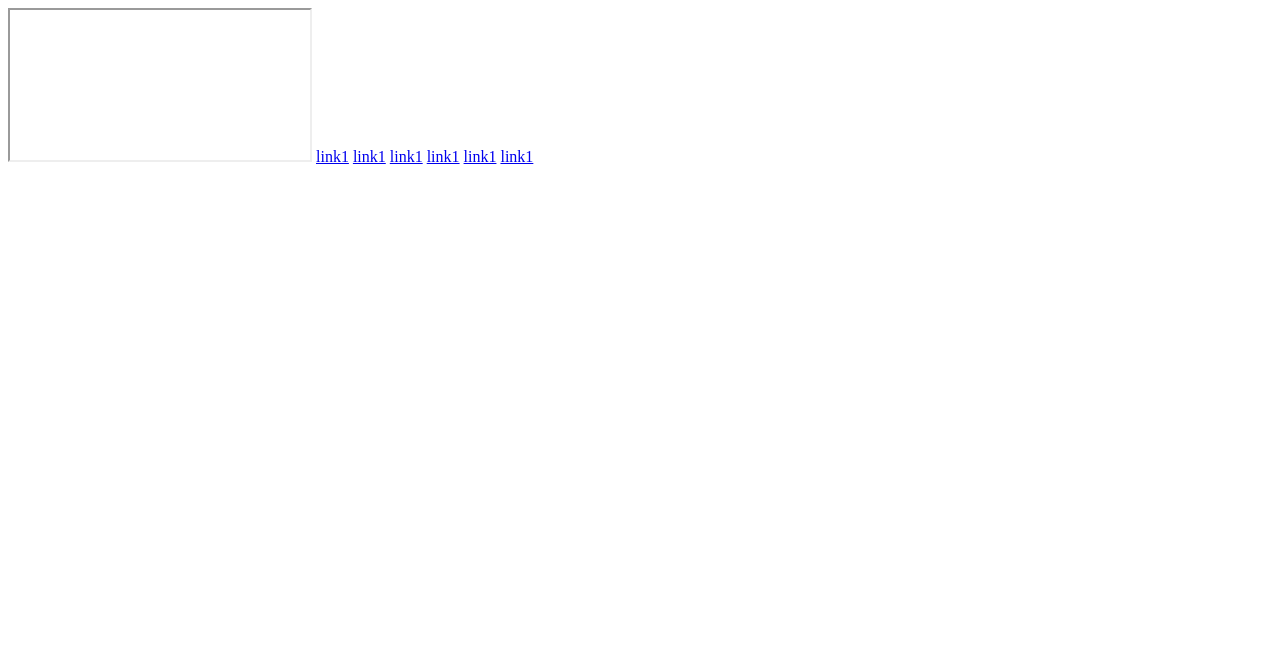
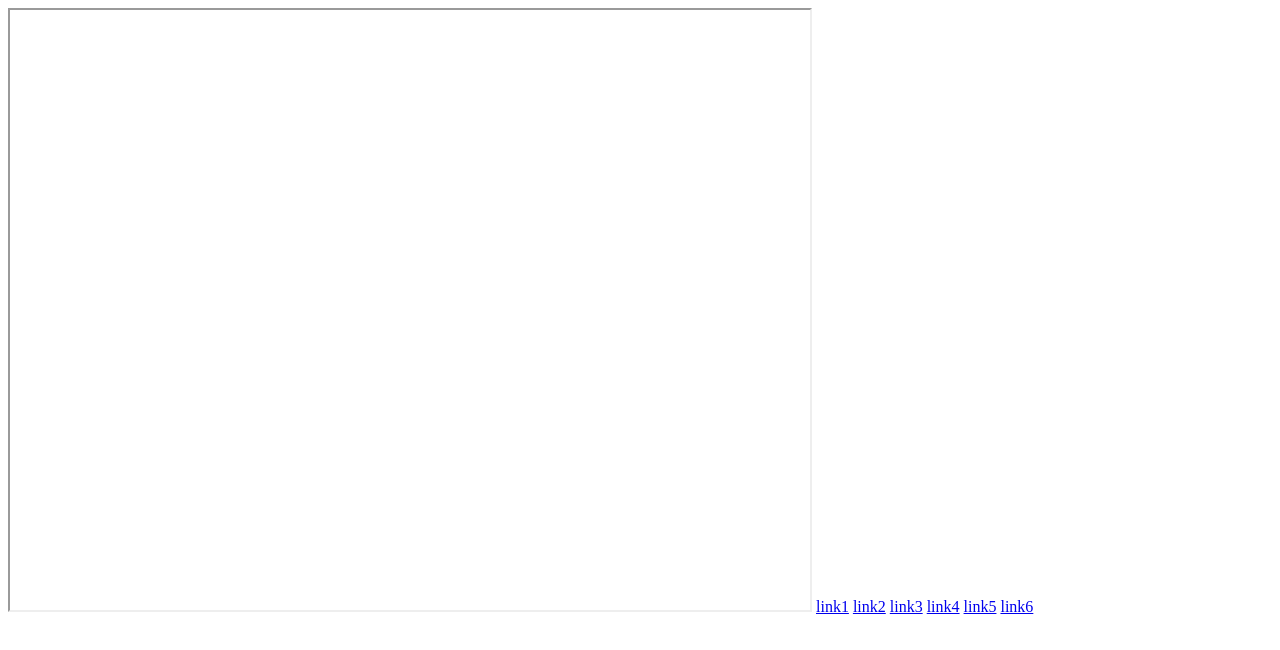
Before and after one commit to muppiroshini/task20, a plain HTML site: page index.html in a window 1280 px wide. Drawn offline with Linux system fonts and the light colour scheme.

Commit message:
Update index.html

```diff
--- a/index.html
+++ b/index.html
@@ -6,12 +6,12 @@
     <title>Document</title>
 </head>
 <body>
-    <iframe src="" name="k"></iframe>
+    <iframe src="" name="k" width="800" height="600"></iframe>
     <a href="./task1.html" target="k">link1</a>
-    <a href="./task2.html" target="k">link1</a>
-    <a href="./task3.html" target="k">link1</a>
-    <a href="./task4.html" target="k">link1</a>
-    <a href="./task5.html" target="k">link1</a>
-    <a href="./task6.html" target="k">link1</a>
+    <a href="./task2.html" target="k">link2</a>
+    <a href="./task3.html" target="k">link3</a>
+    <a href="./task4.html" target="k">link4</a>
+    <a href="./task5.html" target="k">link5</a>
+    <a href="./task6.html" target="k">link6</a>
 </body>
 </html>
```
